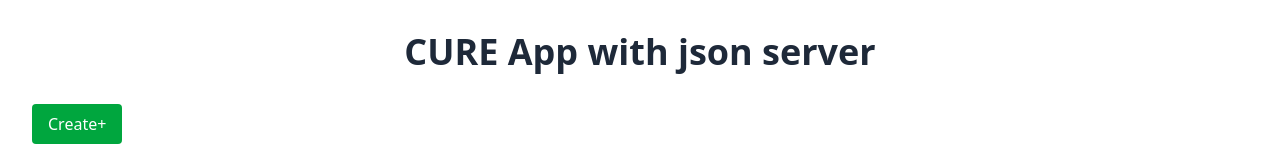
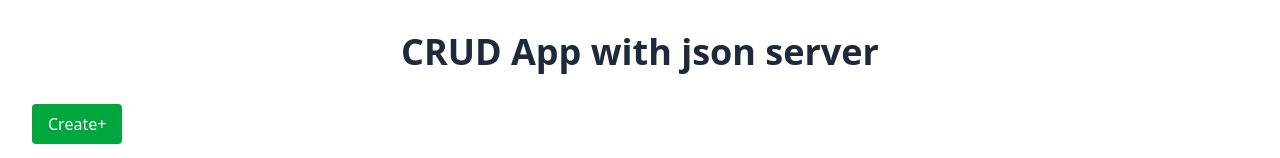
Before and after one commit to wptasmina/redux-curd, a React (Vite) app: page / in a window 1280 px wide. Shown: the top 158 px of the page. Built offline with nearby package versions, Linux system fonts and the light colour scheme.

Commit message:
TEXT CREATE

```diff
--- a/src/page/Home.jsx
+++ b/src/page/Home.jsx
@@ -14,7 +14,7 @@ export default function Home() {
 
   return (
     <div>
-      <h2 className="text-4xl font-bold text-gray-800">CURE App with json server</h2>
+      <h2 className="text-4xl font-bold text-gray-800">CRUD App with json server</h2>
       <div className="text-left mt-8 mb-4">
       <Link to="/create">
         <button className=" px-4 py-2 bg-green-600 hover:bg-green-700 text-white font-medium rounded cursor-pointer">Create+</button>
```
